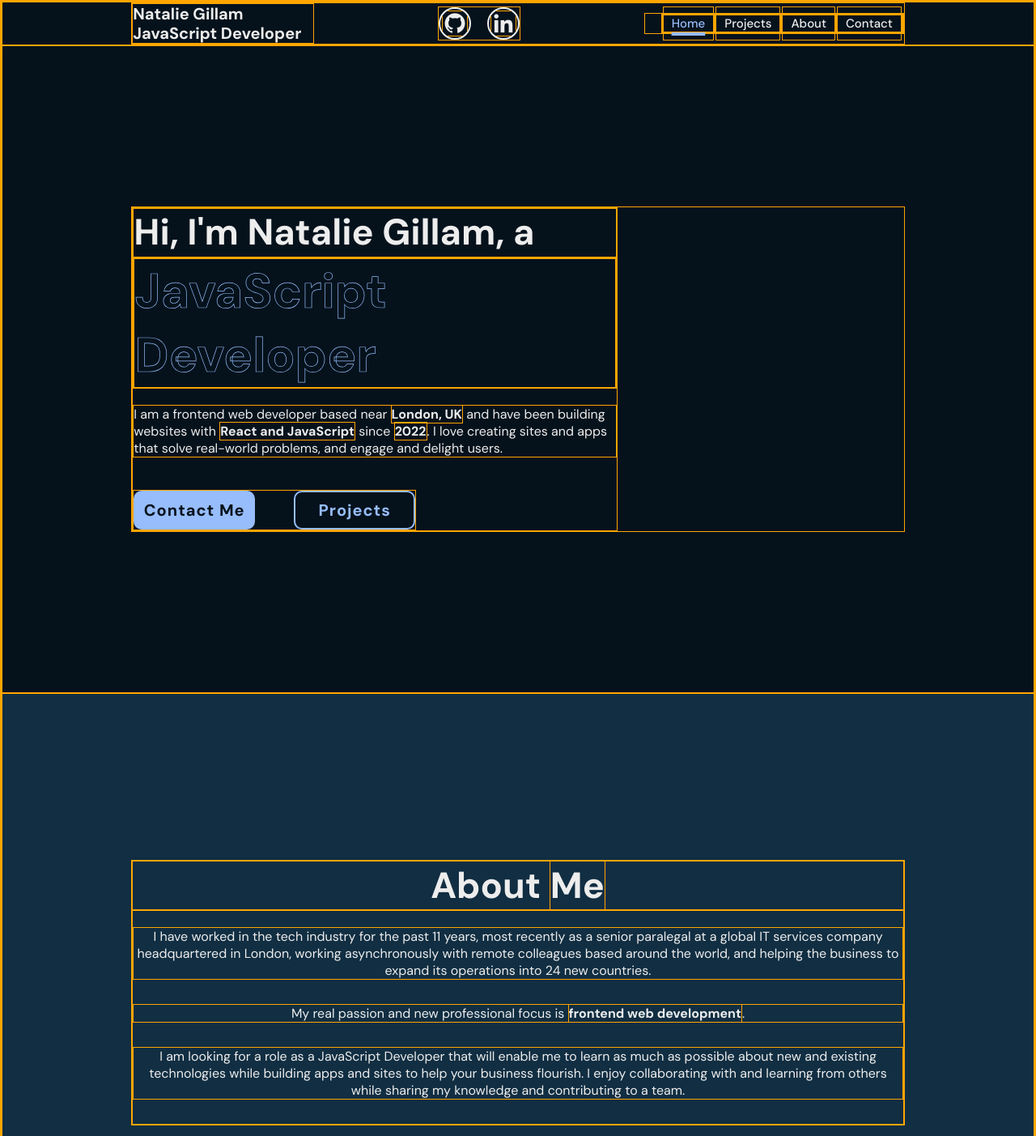
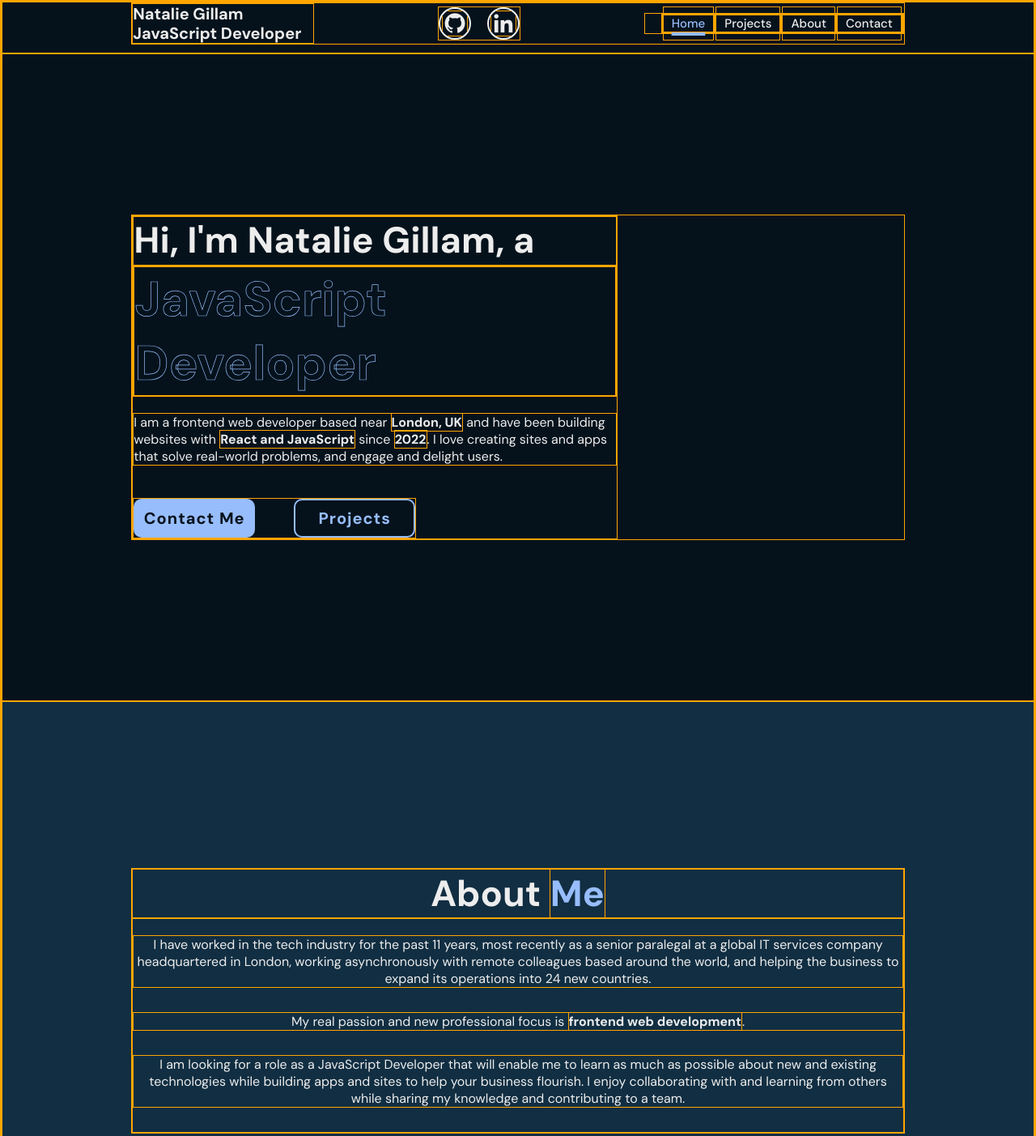
Before and after one commit to Nadia982/portfolio-2024-01-12, a plain HTML site: page index.html in a window 1280 px wide. Shown: the top 1403 px of the page at 81% size. Drawn offline with nearby package versions, Linux system fonts and the light colour scheme.

Commit message:
updated styling of header

```diff
--- a/css/style.css
+++ b/css/style.css
@@ -13,7 +13,7 @@
 
 :root {
   --bg-color-primary: #05121c;
-  --navigation-background: rgba(5, 18, 28);
+  --navigation-background: rgb(5, 18, 28);
   /* --bg-color-primary: #081b29 - original; */
   --bg-color-secondary: #112e42;
   /* --bg-color-primary: #1e2019; */
@@ -46,14 +46,16 @@ body {
   top: 0;
   left: 0;
   width: 100%;
-  background-color: var(--navigation-background);
+  min-height: 8vh;
+  background-color: var(--bg-color-primary);
+  display: block;
+  z-index: 9999;
 }
 
 .header-container {
   display: flex;
   justify-content: space-between;
   align-items: center;
-  z-index: 100;
   margin: 0 auto;
 }
 
@@ -259,13 +261,18 @@ section:nth-child(odd){
   padding-bottom: 6rem;
 }
 
+.about {
+  text-align: center;
+}
+
 .about h2 {
   font-size: 4.5rem;
 }
 
-.about {
-  text-align: center;
+.about h2 span {
+  color: var(--main-color);
 }
+
 
 .about-content p {
   font-size: 1.6rem;
```
Also changed, not shown: index.html (+56 -6 lines).
